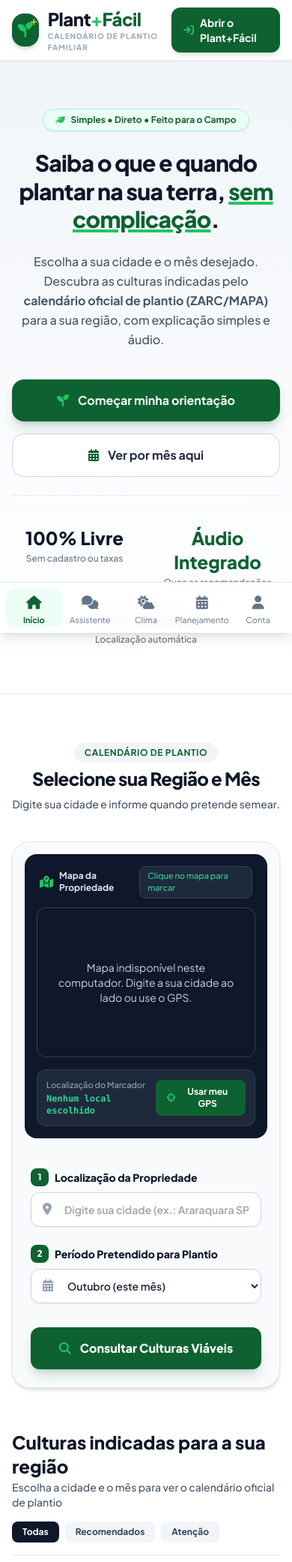
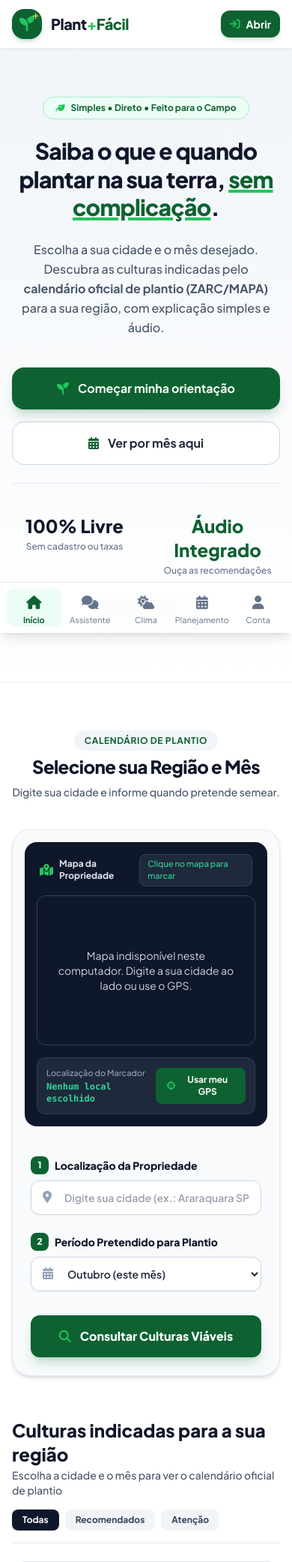
Before and after one commit to marcozmz/hackaton, a Flask app: page / in a window 390 px wide. Shown: the top 2083 px of the page at 75% size. Run offline with Flask 3, Linux system fonts and the light colour scheme; some libraries are stand-ins or nearby versions.

Commit message:
fix(web): responsividade da landing e ícones
- Botão do cabeçalho da landing compacto no celular ("Abrir")
- Filtro de culturas da landing quebra linha em telas estreitas
- Material Symbols com display=block (não mostra o nome do ícone como texto)
- Emoji por cultura nos chips de clima e planejamento

Co-Authored-By: Claude Opus 5.5 <noreply@anthropic.com>

```diff
--- a/templates/_head.html
+++ b/templates/_head.html
@@ -7,10 +7,10 @@
     href="https://fonts.googleapis.com/css2?family=Domine:wght@600;700&amp;family=Work+Sans:wght@400;500;600;700&amp;display=swap"
     rel="stylesheet">
   <link
-    href="https://fonts.googleapis.com/css2?family=Material+Symbols+Outlined:wght,FILL@100..700,0..1&amp;display=swap"
+    href="https://fonts.googleapis.com/css2?family=Material+Symbols+Outlined:wght,FILL@100..700,0..1&amp;display=block"
     rel="stylesheet">
   <link
-    href="https://fonts.googleapis.com/css2?family=Material+Symbols+Outlined:wght,FILL@100..700,0..1&amp;display=swap"
+    href="https://fonts.googleapis.com/css2?family=Material+Symbols+Outlined:wght,FILL@100..700,0..1&amp;display=block"
     rel="stylesheet">
   <script src="https://cdn.tailwindcss.com?plugins=forms,container-queries"></script>
   <script id="tailwind-config">
--- a/templates/cadastro.html
+++ b/templates/cadastro.html
@@ -11,10 +11,10 @@
     href="https://fonts.googleapis.com/css2?family=Nunito:wght@400;600;700;800;900&amp;family=Quicksand:wght@500;600;700&amp;display=swap"
     rel="stylesheet">
   <link
-    href="https://fonts.googleapis.com/css2?family=Material+Symbols+Outlined:wght,FILL@100..700,0..1&amp;display=swap"
+    href="https://fonts.googleapis.com/css2?family=Material+Symbols+Outlined:wght,FILL@100..700,0..1&amp;display=block"
     rel="stylesheet">
   <link
-    href="https://fonts.googleapis.com/css2?family=Material+Symbols+Outlined:wght,FILL@100..700,0..1&amp;display=swap"
+    href="https://fonts.googleapis.com/css2?family=Material+Symbols+Outlined:wght,FILL@100..700,0..1&amp;display=block"
     rel="stylesheet">
   <script src="https://cdn.tailwindcss.com?plugins=forms,container-queries"></script>
   <script id="tailwind-config">
--- a/templates/chatbot.html
+++ b/templates/chatbot.html
@@ -7,7 +7,7 @@
   <title class="">Plant+Facil - Chatbot Assistente</title>
   <!-- Material Symbols -->
   <link
-    href="https://fonts.googleapis.com/css2?family=Material+Symbols+Outlined:wght,FILL@100..700,0..1&amp;display=swap"
+    href="https://fonts.googleapis.com/css2?family=Material+Symbols+Outlined:wght,FILL@100..700,0..1&amp;display=block"
     rel="stylesheet">
   <!-- Typography from Design System -->
   <link href="https://fonts.googleapis.com" rel="preconnect">
@@ -19,7 +19,7 @@
     href="https://fonts.googleapis.com/css2?family=Nunito:wght@400;600;700;800;900&amp;family=Quicksand:wght@500;600;700&amp;display=swap"
     rel="stylesheet">
   <link
-    href="https://fonts.googleapis.com/css2?family=Material+Symbols+Outlined:wght,FILL@100..700,0..1&amp;display=swap"
+    href="https://fonts.googleapis.com/css2?family=Material+Symbols+Outlined:wght,FILL@100..700,0..1&amp;display=block"
     rel="stylesheet">
   <!-- Tailwind CSS CDN -->
   <script src="https://cdn.tailwindcss.com?plugins=forms,container-queries"></script>
--- a/templates/clima.html
+++ b/templates/clima.html
@@ -11,10 +11,10 @@
     href="https://fonts.googleapis.com/css2?family=Domine:wght@600;700&amp;family=Work+Sans:wght@400;500;600;700&amp;display=swap"
     rel="stylesheet">
   <link
-    href="https://fonts.googleapis.com/css2?family=Material+Symbols+Outlined:wght,FILL@100..700,0..1&amp;display=swap"
+    href="https://fonts.googleapis.com/css2?family=Material+Symbols+Outlined:wght,FILL@100..700,0..1&amp;display=block"
     rel="stylesheet">
   <link
-    href="https://fonts.googleapis.com/css2?family=Material+Symbols+Outlined:wght,FILL@100..700,0..1&amp;display=swap"
+    href="https://fonts.googleapis.com/css2?family=Material+Symbols+Outlined:wght,FILL@100..700,0..1&amp;display=block"
     rel="stylesheet">
   <script src="https://cdn.tailwindcss.com?plugins=forms,container-queries"></script>
   <script id="tailwind-config">
@@ -229,7 +229,7 @@
         <a role="tab" aria-selected="{{ 'true' if active else 'false' }}"
           href="{{ url_for('web.clima', place=query.get('place'), municipality=query.get('municipality') or rec.location.ibge_code, crop=c.slug, soil=query.get('soil', '')) }}"
           class="{{ 'bg-primary text-on-primary shadow-sm' if active else 'bg-surface-container-lowest border border-outline-variant text-on-surface hover:bg-surface-container-low' }} font-label-md text-label-md px-4 py-2 rounded-full whitespace-nowrap flex items-center gap-1.5 active:scale-95 transition-all">
-          <span class="material-symbols-outlined text-base {{ '' if active else 'text-outline' }}">grain</span>
+          <span class="text-base leading-none" aria-hidden="true">{{ crop_emoji(c.slug) }}</span>
           {{ c.official_name }}
         </a>
         {% endfor %}
--- a/templates/landing.html
+++ b/templates/landing.html
@@ -60,19 +60,19 @@
 
     <!-- Navigation Header -->
     <header class="sticky top-0 z-50 bg-white/95 backdrop-blur-md border-b border-slate-200/80 shadow-sm">
-        <div class="max-w-7xl mx-auto px-4 sm:px-6 lg:px-8 h-20 flex items-center justify-between">
+        <div class="max-w-7xl mx-auto px-4 sm:px-6 lg:px-8 h-16 sm:h-20 flex items-center justify-between gap-3">
 
             <!-- Brand Logo -->
             <a href="{{ url_for('web.landing') }}" class="flex items-center gap-3 group">
-                <div class="w-11 h-11 rounded-2xl bg-plant-dark flex items-center justify-center text-white shadow-md shadow-plant-dark/20 group-hover:scale-105 transition-transform duration-200">
+                <div class="w-10 h-10 sm:w-11 sm:h-11 rounded-2xl bg-plant-dark flex items-center justify-center text-white shadow-md shadow-plant-dark/20 group-hover:scale-105 transition-transform duration-200">
                     <div class="relative flex items-center justify-center">
                         <i class="fa-solid fa-seedling text-xl text-plant-green"></i>
                         <span class="absolute -top-1 -right-1.5 text-[10px] text-amber-300 font-extrabold"><i class="fa-solid fa-plus"></i></span>
                     </div>
                 </div>
                 <div>
-                    <span class="text-2xl font-extrabold tracking-tight text-slate-900">Plant<span class="text-plant-green">+</span><span class="text-plant-dark">Fácil</span></span>
-                    <span class="block text-[10px] font-bold uppercase tracking-widest text-slate-400">Calendário de Plantio Familiar</span>
+                    <span class="text-xl sm:text-2xl font-extrabold tracking-tight text-slate-900">Plant<span class="text-plant-green">+</span><span class="text-plant-dark">Fácil</span></span>
+                    <span class="hidden sm:block text-[10px] font-bold uppercase tracking-widest text-slate-400">Calendário de Plantio Familiar</span>
                 </div>
             </a>
 
@@ -91,9 +91,9 @@
                 {% else %}
                 <a href="{{ url_for('web.login') }}" class="hidden sm:inline-flex text-sm font-bold text-plant-dark hover:underline">Entrar</a>
                 {% endif %}
-                <a href="{{ url_for('web.clima') if last else url_for('web.inicio', nova=1) }}" class="flex items-center gap-2 px-4 sm:px-5 py-2.5 rounded-xl bg-plant-dark hover:bg-plant-hover text-white font-bold text-sm shadow-md shadow-plant-dark/15 hover:shadow-lg transition-all transform hover:-translate-y-0.5">
+                <a href="{{ url_for('web.clima') if last else url_for('web.inicio', nova=1) }}" class="flex items-center gap-2 px-3 sm:px-5 py-2 sm:py-2.5 rounded-xl bg-plant-dark hover:bg-plant-hover text-white font-bold text-sm whitespace-nowrap shadow-md shadow-plant-dark/15 hover:shadow-lg transition-all transform hover:-translate-y-0.5">
                     <i class="fa-solid fa-arrow-right-to-bracket text-plant-green"></i>
-                    <span>Abrir o Plant+Fácil</span>
+                    <span class="sm:hidden">Abrir</span><span class="hidden sm:inline">Abrir o Plant+Fácil</span>
                 </a>
             </div>
         </div>
@@ -269,7 +269,7 @@
                     </div>
 
                     <!-- Simple Status Filter -->
-                    <div class="flex gap-2">
+                    <div class="flex flex-wrap gap-2">
                         <button onclick="filterCrops('todos')" class="crop-filter-btn px-3.5 py-1.5 rounded-lg bg-slate-900 text-white font-bold text-xs transition-all" data-filter="todos">Todas</button>
                         <button onclick="filterCrops('recomendado')" class="crop-filter-btn px-3.5 py-1.5 rounded-lg bg-slate-100 text-slate-700 font-bold text-xs hover:bg-slate-200 transition-all" data-filter="recomendado">Recomendados</button>
                         <button onclick="filterCrops('atencao')" class="crop-filter-btn px-3.5 py-1.5 rounded-lg bg-slate-100 text-slate-700 font-bold text-xs hover:bg-slate-200 transition-all" data-filter="atencao">Atenção</button>
--- a/templates/login.html
+++ b/templates/login.html
@@ -7,7 +7,7 @@
   <title class="">Plant+Facil - Login</title>
   <!-- Material Symbols Outlined -->
   <link
-    href="https://fonts.googleapis.com/css2?family=Material+Symbols+Outlined:wght,FILL@100..700,0..1&amp;display=swap"
+    href="https://fonts.googleapis.com/css2?family=Material+Symbols+Outlined:wght,FILL@100..700,0..1&amp;display=block"
     rel="stylesheet">
   <!-- Google Fonts: Domine (Headline) & Work Sans (Body/Labels) -->
   <link href="https://fonts.googleapis.com" rel="preconnect">
@@ -16,7 +16,7 @@
     href="https://fonts.googleapis.com/css2?family=Nunito:wght@400;600;700;800;900&amp;family=Quicksand:wght@500;600;700&amp;display=swap"
     rel="stylesheet">
   <link
-    href="https://fonts.googleapis.com/css2?family=Material+Symbols+Outlined:wght,FILL@100..700,0..1&amp;display=swap"
+    href="https://fonts.googleapis.com/css2?family=Material+Symbols+Outlined:wght,FILL@100..700,0..1&amp;display=block"
     rel="stylesheet">
   <!-- Tailwind CSS CDN -->
   <script src="https://cdn.tailwindcss.com?plugins=forms,container-queries"></script>
--- a/templates/perfil.html
+++ b/templates/perfil.html
@@ -9,10 +9,10 @@
   <link href="https://fonts.googleapis.com" rel="preconnect">
   <link crossorigin="" href="https://fonts.gstatic.com" rel="preconnect">
   <link
-    href="https://fonts.googleapis.com/css2?family=Domine:wght@500;600;700&amp;family=Nunito:wght@400;600;700;800&amp;family=Quicksand:wght@500;600;700&amp;family=Work+Sans:wght@400;500;600;700&amp;family=Material+Symbols+Outlined:wght,FILL@100..700,0..1&amp;display=swap"
+    href="https://fonts.googleapis.com/css2?family=Domine:wght@500;600;700&amp;family=Nunito:wght@400;600;700;800&amp;family=Quicksand:wght@500;600;700&amp;family=Work+Sans:wght@400;500;600;700&amp;family=Material+Symbols+Outlined:wght,FILL@100..700,0..1&amp;display=block"
     rel="stylesheet">
   <link
-    href="https://fonts.googleapis.com/css2?family=Material+Symbols+Outlined:wght,FILL@100..700,0..1&amp;display=swap"
+    href="https://fonts.googleapis.com/css2?family=Material+Symbols+Outlined:wght,FILL@100..700,0..1&amp;display=block"
     rel="stylesheet">
   <script src="https://cdn.tailwindcss.com?plugins=forms,container-queries"></script>
   <script id="tailwind-config">
--- a/templates/planejamento.html
+++ b/templates/planejamento.html
@@ -7,7 +7,7 @@
   <title>Planejamento - {{ crop.name }} em {{ place.name }} - Plant+Facil</title>
   <!-- Material Symbols Outlined -->
   <link
-    href="https://fonts.googleapis.com/css2?family=Material+Symbols+Outlined:wght,FILL@100..700,0..1&amp;display=swap"
+    href="https://fonts.googleapis.com/css2?family=Material+Symbols+Outlined:wght,FILL@100..700,0..1&amp;display=block"
     rel="stylesheet">
   <!-- Fonts: Domine (Headlines) & Work Sans (Labels/Body) -->
   <link href="https://fonts.googleapis.com" rel="preconnect">
@@ -16,7 +16,7 @@
     href="https://fonts.googleapis.com/css2?family=Domine:wght@500;600;700&amp;family=Work+Sans:ital,wght@0,400;0,500;0,600;0,700;1,400&amp;display=swap"
     rel="stylesheet">
   <link
-    href="https://fonts.googleapis.com/css2?family=Material+Symbols+Outlined:wght,FILL@100..700,0..1&amp;display=swap"
+    href="https://fonts.googleapis.com/css2?family=Material+Symbols+Outlined:wght,FILL@100..700,0..1&amp;display=block"
     rel="stylesheet">
   <!-- Tailwind CSS v3 -->
   <script src="https://cdn.tailwindcss.com?plugins=forms,container-queries"></script>
@@ -205,7 +205,7 @@
           {% set on = c.slug == crop.slug %}
           <a href="{{ url_for('web.planejamento', municipality=place.ibge_code, crop=c.slug, soil=soil_param, mes=cal.selected.date.strftime('%Y-%m')) }}"
             class="flex-shrink-0 flex items-center gap-2 px-4 py-2 rounded-xl font-label-md text-label-md active:scale-95 transition-all {{ 'bg-secondary text-on-secondary shadow-sm' if on else 'bg-surface-container-lowest border border-outline-variant text-on-surface hover:bg-surface-container-low' }}">
-            <span class="material-symbols-outlined text-[18px] {{ '' if on else 'text-outline' }}" {% if on %}style="font-variation-settings: 'FILL' 1;"{% endif %}>grain</span><span>{{ c.official_name }}</span></a>
+            <span class="text-base leading-none" aria-hidden="true">{{ crop_emoji(c.slug) }}</span><span>{{ c.official_name }}</span></a>
           {% endfor %}
         </div>
       </div>
```
Also changed, not shown: backend/app/web/__init__.py (+10 -0 lines), backend/tests/integration/test_landing.py (+3 -2 lines).
